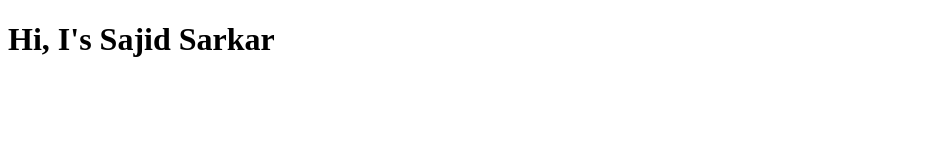
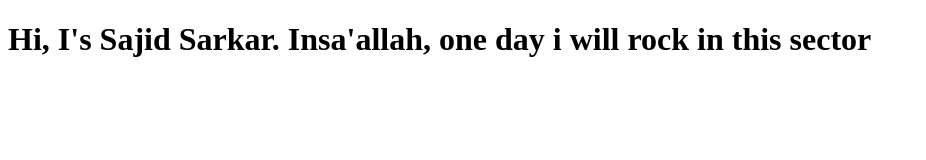
Before and after one commit to md-sajid-sarkar/my-first-github, a plain HTML site: page index.html in a window 1280 px wide. Shown: the whole page, without its empty margins (0-926 px from the left). Drawn offline with Linux system fonts and the light colour scheme.

Commit message:
updated index.html

```diff
--- a/index.html
+++ b/index.html
@@ -6,6 +6,6 @@
     <title>Document</title>
 </head>
 <body>
-    <p><h1>Hi, I's Sajid Sarkar</h1></p>
+    <p><h1>Hi, I's Sajid Sarkar. Insa'allah, one day i will rock in this sector</h1></p>
 </body>
 </html>
```
Also changed, not shown: command.txt.
